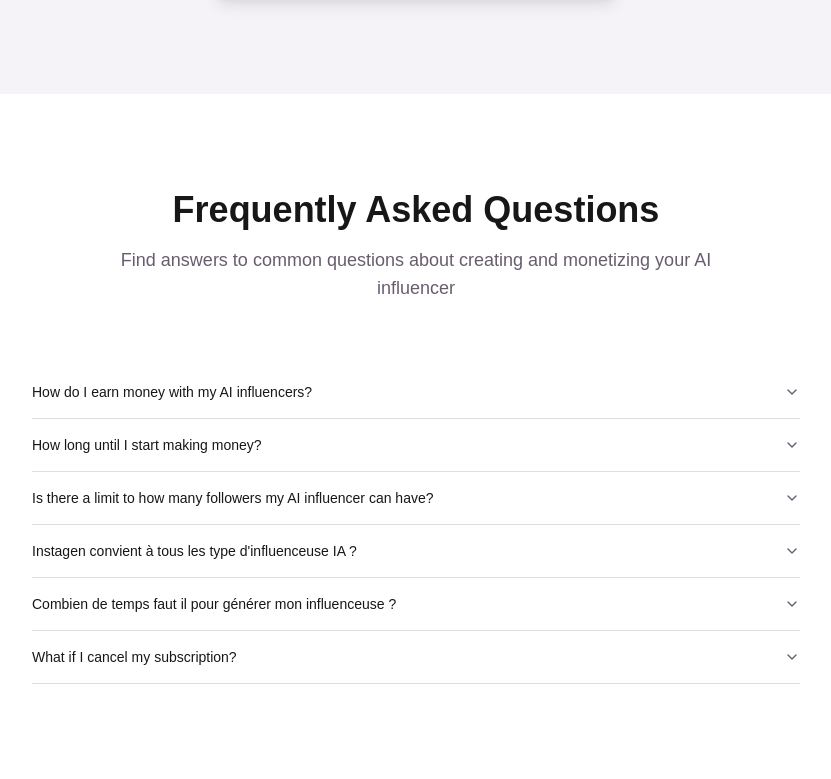
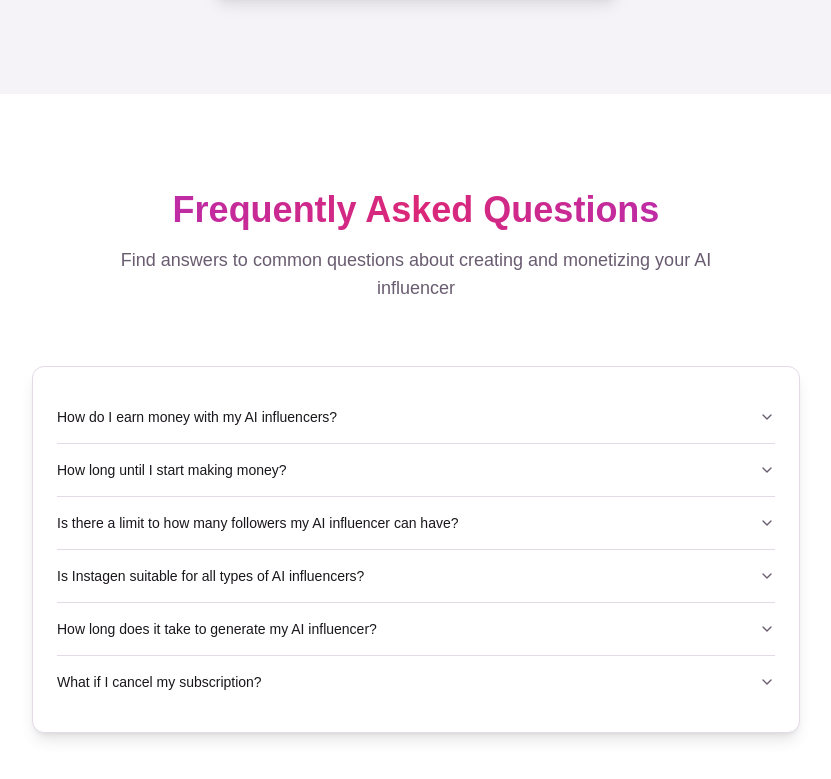
Before and after one commit to Jazys/instagen, a Next.js app: page / in a window 1280 px wide. Shown: the part 6075-6854 px from the top of the page, without its empty margins (224-1055 px from the left). Built offline with nearby package versions, Linux system fonts and the light colour scheme.

Commit message:
style(faq): Update FAQ section styling and translate content to English

```diff
--- a/src/components/home/FaqSection.tsx
+++ b/src/components/home/FaqSection.tsx
@@ -1,5 +1,5 @@
-
 import { Accordion, AccordionContent, AccordionItem, AccordionTrigger } from "@/components/ui/accordion"
+import { Card } from "@/components/ui/card"
 
 export const FaqSection = () => {
   const faqs = [
@@ -16,12 +16,12 @@ export const FaqSection = () => {
       answer: "There's no technical limit to the number of followers your AI influencer can attract. Your growth potential depends on your content quality, engagement strategy, and how well you connect with your target audience. We provide tools and analytics to help you grow your following effectively."
     },
     {
-      question: "Instagen convient à tous les type d'influenceuse IA ?",
-      answer: "Oui, Instagen est conçu pour s'adapter à tous les styles d'influenceurs IA. Que vous souhaitiez créer une personnalité lifestyle, mode, voyage, ou autre, notre plateforme offre les outils de personnalisation nécessaires pour réaliser votre vision unique."
+      question: "Is Instagen suitable for all types of AI influencers?",
+      answer: "Yes, Instagen is designed to accommodate all AI influencer styles. Whether you want to create a lifestyle, fashion, travel, or any other type of personality, our platform offers the customization tools needed to bring your unique vision to life."
     },
     {
-      question: "Combien de temps faut il pour générer mon influenceuse ?",
-      answer: "La génération initiale de votre influenceuse prend quelques minutes. Cependant, pour créer une personnalité complète avec un portfolio varié, comptez environ 1-2 heures pour personnaliser tous les aspects et générer un premier ensemble de contenu de qualité."
+      question: "How long does it take to generate my AI influencer?",
+      answer: "The initial generation process takes about 15 minutes to create a complete personality, including basic profile setup and initial content generation. Our streamlined process ensures you can start your AI influencer journey quickly and efficiently."
     },
     {
       question: "What if I cancel my subscription?",
@@ -30,10 +30,10 @@ export const FaqSection = () => {
   ]
 
   return (
-    <section className="py-24 bg-background">
+    <section className="py-24 bg-gradient-to-b from-background to-background/95">
       <div className="container">
         <div className="text-center mb-16">
-          <h2 className="text-3xl md:text-4xl font-bold mb-4">
+          <h2 className="text-3xl md:text-4xl font-bold mb-4 bg-gradient-to-r from-purple-600 via-pink-600 to-purple-600 bg-clip-text text-transparent">
             Frequently Asked Questions
           </h2>
           <p className="text-muted-foreground text-lg max-w-2xl mx-auto">
@@ -41,20 +41,20 @@ export const FaqSection = () => {
           </p>
         </div>
 
-        <div className="max-w-3xl mx-auto">
+        <Card className="max-w-3xl mx-auto p-6 shadow-lg">
           <Accordion type="single" collapsible className="w-full">
             {faqs.map((faq, i) => (
-              <AccordionItem key={i} value={`item-${i}`}>
-                <AccordionTrigger className="text-left">
+              <AccordionItem key={i} value={`item-${i}`} className="border-b border-border last:border-0">
+                <AccordionTrigger className="text-left hover:text-primary transition-colors">
                   {faq.question}
                 </AccordionTrigger>
-                <AccordionContent>
+                <AccordionContent className="text-muted-foreground">
                   {faq.answer}
                 </AccordionContent>
               </AccordionItem>
             ))}
           </Accordion>
-        </div>
+        </Card>
       </div>
     </section>
   )
```
